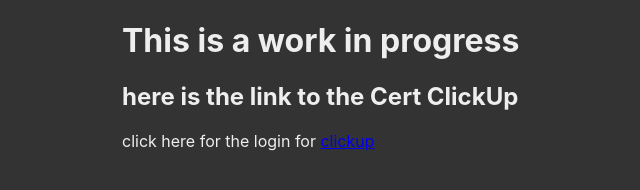
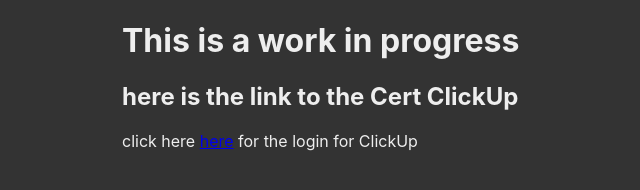
Before and after one commit to RealTriShotz/trishotz, a plain HTML site: page index.html in a window 1280 px wide. Shown: the whole page, without its empty margins (38-678 px from the left). Drawn offline with Linux system fonts and the light colour scheme.

Commit message:
Update index.html

```diff
--- a/index.html
+++ b/index.html
@@ -16,9 +16,9 @@
 
 <h2> here is the link to the Cert ClickUp </h2>
       <p>
-          click here for the login for
-          <a href="https://app.clickup.com/login">clickup</a>
-
+          click here
+          <a href="https://app.clickup.com/login">here</a>
+          for the login for ClickUp
       </p>
    </body>
 </html>
```
